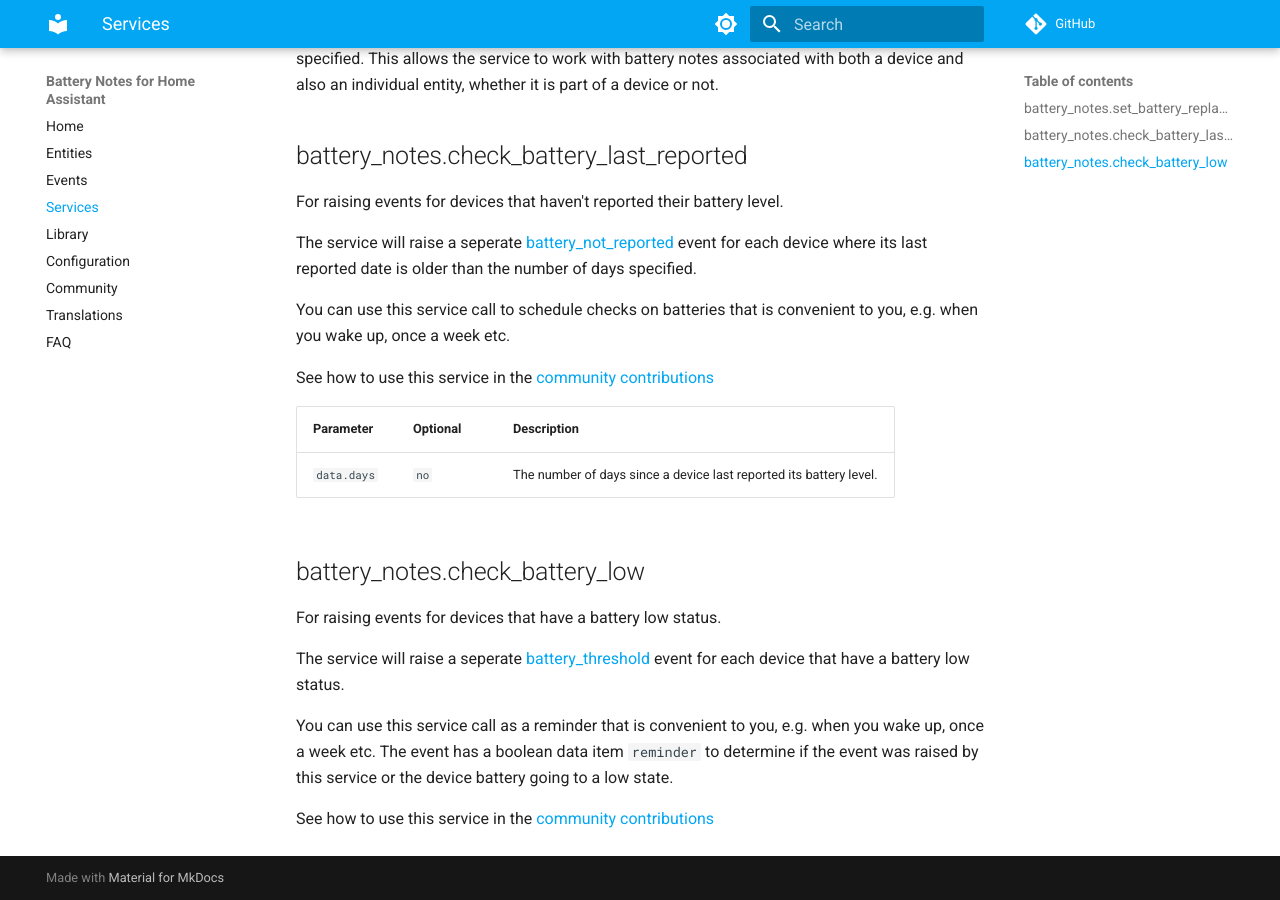
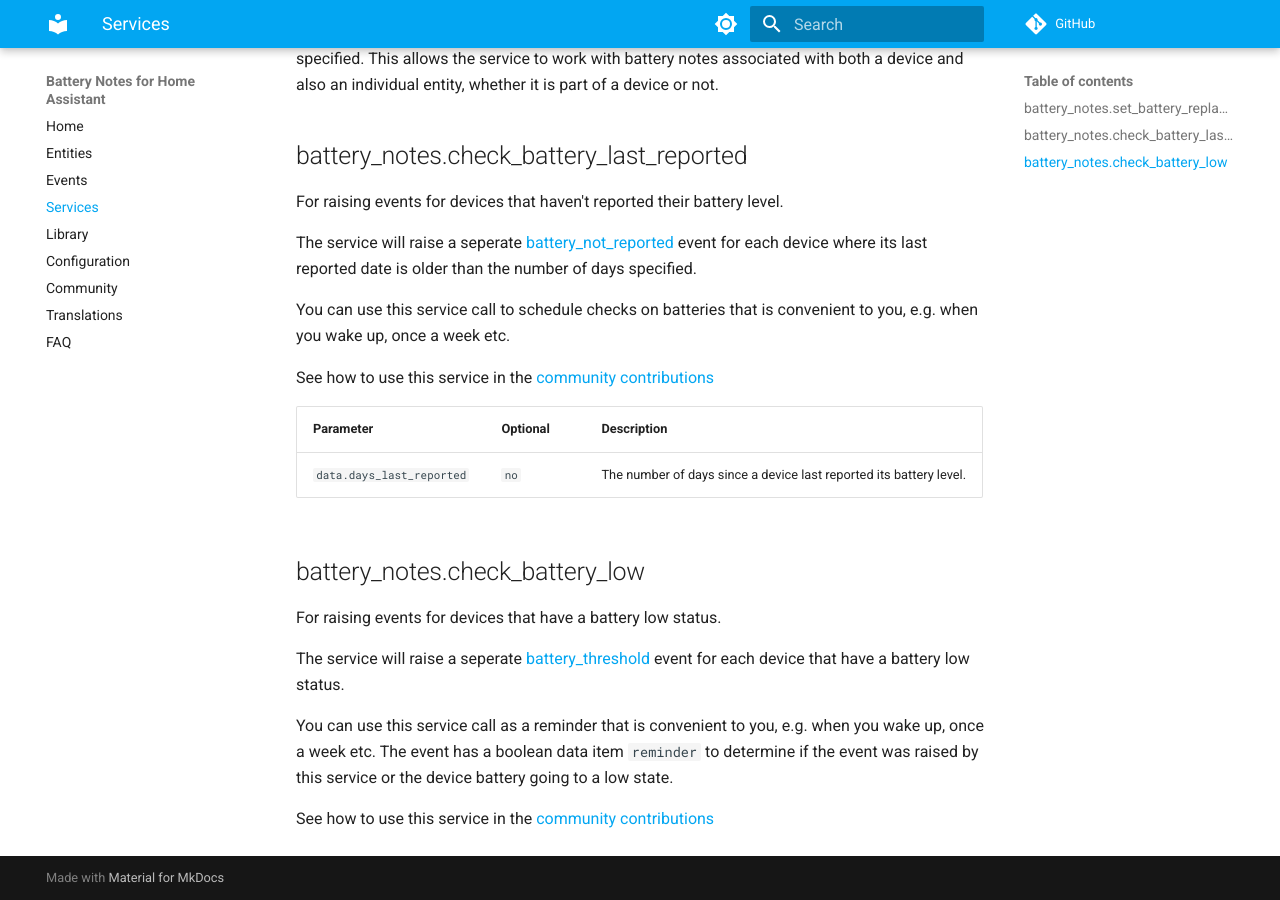
Before and after one commit to andrew-codechimp/HA-Battery-Notes, an MkDocs documentation site: the page built from docs/services.md, in a window 1280 px wide and 900 px high, scrolled down 574 px. Built offline with MkDocs 1.6.1 and Material for MkDocs 9.7.7, drawn with Linux system fonts in a browser that asks for light colours; comment, search, counter and statistics services are not loaded.

Commit message:
Fixed Incorrectly Named Service Parameter (#1732)
The `battery_notes.check_battery_last_reported` service had parameter `data.days`. This was incorrect and should have been `data.days_last_reported`.

```diff
--- a/docs/services.md
+++ b/docs/services.md
@@ -26,7 +26,7 @@ See how to use this service in the [community contributions](./community.md)
 
 | Parameter                | Optional | Description                                                                                                           |
 | ------------------------ | -------- | --------------------------------------------------------------------------------------------------------------------- |
-| `data.days`      | `no`    |  The number of days since a device last reported its battery level. |
+| `data.days_last_reported`      | `no`    |  The number of days since a device last reported its battery level. |
 
 ## battery_notes.check_battery_low
 
```
